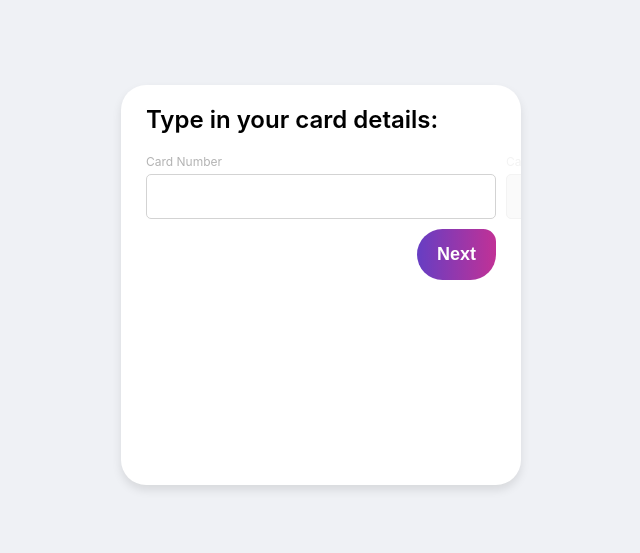
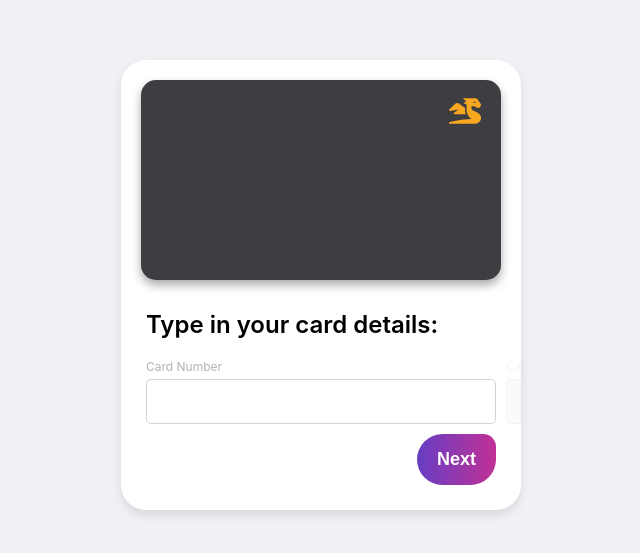
Before and after one commit to EvanAlto/add-card, a React (Create React App) app: page / in a window 1280 px wide. Shown: the part 115-668 px from the top of the page, without its empty margins (319-959 px from the left). Built offline with nearby package versions, Linux system fonts and the light colour scheme; a web font is replaced by a local one.

Commit message:
have card rotating, about to extract error and card state into custom hook for reuse

```diff
--- a/package.json
+++ b/package.json
@@ -7,7 +7,9 @@
     "gh-pages": "^2.0.1",
     "react": "^16.8.6",
     "react-dom": "^16.8.6",
-    "react-scripts": "3.0.1"
+    "react-icons": "^3.7.0",
+    "react-scripts": "3.0.1",
+    "typescript": "^3.4.5"
   },
   "scripts": {
     "predeploy": "npm run build",
@@ -35,6 +37,7 @@
   "devDependencies": {
     "enzyme": "^3.9.0",
     "enzyme-adapter-react-16": "^1.12.1",
+    "eslint-plugin-react-hooks": "^1.6.0",
     "jest-enzyme": "^7.0.2",
     "node-sass": "^4.12.0"
   }
--- a/src/components/App.js
+++ b/src/components/App.js
@@ -15,13 +15,13 @@ const App = () => {
   const handleButton = stage => {
     if (stage === 'card-number') {
       if (cardNumber.length === 16) setStage('cardholder-name')
-      else setError ('')
+      else setError ('Must be valid')
     } else if (stage === 'cardholder-name') {
       if (cardholderName.length > 0) setStage('valid-thru')
-      else setError('')
+      else setError('Must be valid')
     } else if (stage === 'valid-thru') {
       if (validThru.length === 4) setStage('security-code')
-      else setError('')
+      else setError('Must be valid')
     } else if (stage === 'security-code') {
       if (securityCode.length === 3) {
         setTimeout(() => setSecurityCode(''), 200)
@@ -30,14 +30,14 @@ const App = () => {
         setCardholderName('')
         setValidThru('')
       } else {
-        setError('')
+        setError('Must be valid')
       }
     }
   }
 
   return (
     <div className='app'>
-      <Card />
+      <Card stage={stage}/>
       <span className='headline'>Type in your card details:</span>
       <div className={`inputs-container ${stage}`}>
         <Input
--- a/src/components/App.scss
+++ b/src/components/App.scss
@@ -54,10 +54,14 @@ $security-code-translate: -1080px;
 @media screen and (min-width: 450px) {
   .app {
     width: 400px;
-    height: 400px;
+    height: 450px;
     border-radius: 25px;
     margin: 20px;
     box-shadow: 0px 5px 10px rgba(0,0,0,.1);
+
+    .headline {
+      margin: 10px 25px 20px 25px;
+    }
   }
 }
 
--- a/src/components/Card.js
+++ b/src/components/Card.js
@@ -1,12 +1,31 @@
 import React from 'react'
 import './Card.scss'
+import { FaDragon } from 'react-icons/fa'
 
-const Card = () => {
+const Card = ({ stage }) => {
   return (
-    <div className="card-container">
-      <div className="card">
-        <div className="face front"></div>
-        <div className="face back"></div>
+    <div className='card-container'>
+      <div className={`card ${stage === 'security-code' ? 'flipped' : ''}`}>
+        <div className='face front'>
+          <FaDragon />
+          <div>
+            {/* <div>0000 0000 0000 0000</div>
+            <div>
+              <div>
+                <span>CARDHOLDER NAME</span>
+                <span>Evan Alto</span>
+              </div>
+              <div>
+                <span>VALID THRU</span>
+                <span>05/19</span>
+              </div>
+            </div> */}
+          </div>
+        </div>
+        <div className='face back'>
+          {/* <div>682</div> */}
+          <FaDragon />
+        </div>
       </div>
     </div>
   )
--- a/src/components/Card.scss
+++ b/src/components/Card.scss
@@ -1,3 +1,76 @@
 .card-container {
   font-family: 'Stylish', sans-serif;
+  width: 360px;
+  height: 200px;
+  margin: 20px 20px 20px 20px;
+  border-radius: 15px;
+  perspective: 1000px;
 }
+
+.card, .face {
+  width:100%;
+  height:100%;
+  transition: all .5s linear;
+}
+
+.card {
+  transform-style: preserve-3d;
+}
+
+.face {
+  position: absolute;
+  backface-visibility: hidden;
+  border-radius:15px;
+  background-color:#3e3d41;
+
+  svg {
+    color: #f8a820;
+    font-size: 2rem;
+  }
+}
+
+.front{
+  display: flex;
+  flex-direction: column;
+  align-items: center;
+  justify-content: space-between;
+  box-shadow: 0px 5px 10px #aaa;
+
+  svg {
+    align-self: flex-end;
+    margin: 15px 20px 20px 20px;
+  }
+}
+
+.back {
+  overflow:hidden;
+  transform: rotateY(-180deg);
+  box-shadow: 0px 0px 0px #aaa;
+
+  svg {
+    position: absolute;
+    bottom: 15px;
+    right: 20px;
+  }
+
+  &:before {
+    content: '';
+    background-color: #000000;
+    position: absolute;
+    top: 25px;
+    width: 100%;
+    height: 40px;
+  }
+}
+
+.flipped {
+  transform: rotateY(-180deg);
+
+  .front{
+    box-shadow: 0 0 0 #aaa;
+  }
+
+  .back{
+    box-shadow: 0px 5px 10px #aaa;
+  }
+}
--- a/src/components/Input.js
+++ b/src/components/Input.js
@@ -1,12 +1,14 @@
-import React, { useState } from 'react'
+import React from 'react'
 import './Input.scss'
 
 const Input = ({ className, stage, label, value, regex, setFunc }) => {
-  const [error, setError] = useState()
 
   function handleChange(event) {
     if (event.target.value.match(regex)) {
+      // setError('')
       setFunc(event.target.value)
+    } else {
+      // setError('Numerical/Alphabetic characters only')
     }
   }
   return (
```
Also changed, not shown: 1 other file (tests, documents, lock files or other folders).
